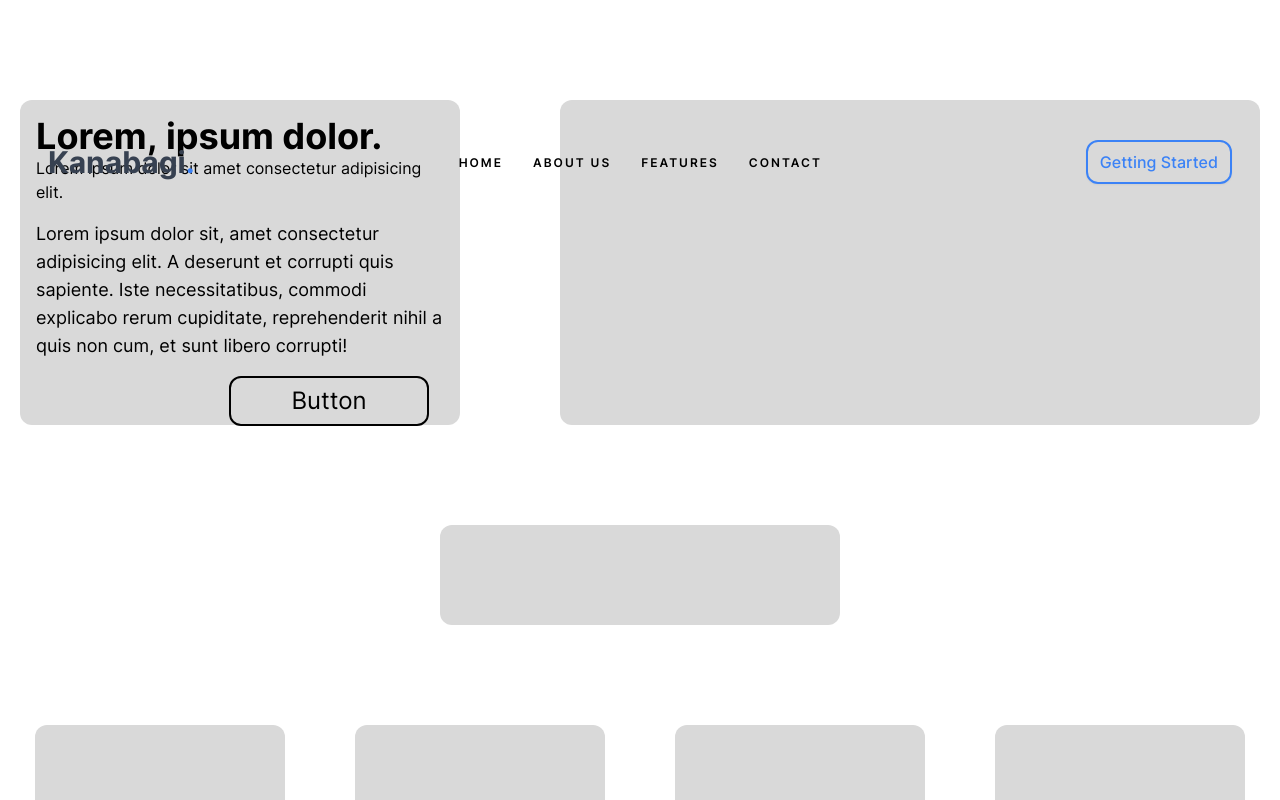
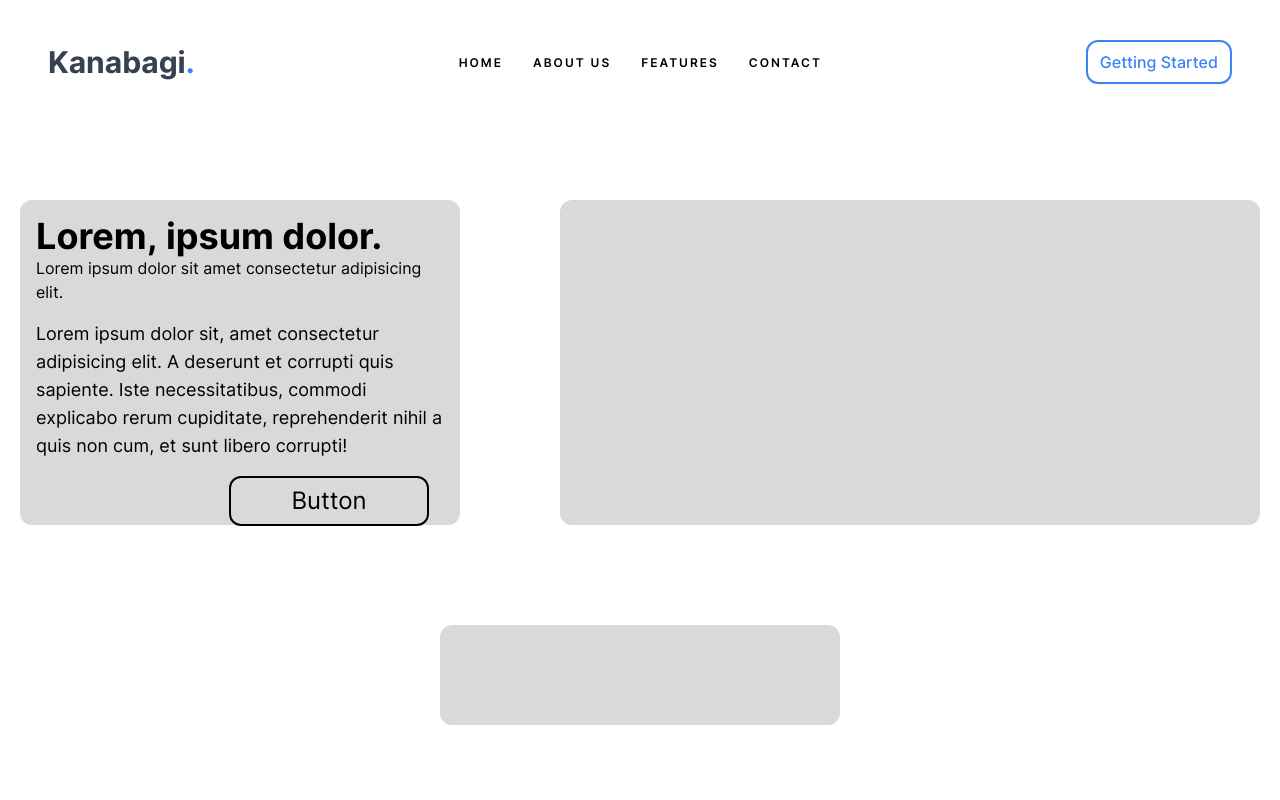
Before and after one commit to alfathnafidz123/drizycraft, a Next.js app: page /dashboard in a window 1280 px wide. Shown: the top 800 px of the page. Built offline with nearby package versions, Linux system fonts and the light colour scheme.

Commit message:
Mengubah mt-[100px] ke pt-[200px] pada jumbotron

```diff
--- a/src/components/home/jumbotron.section.tsx
+++ b/src/components/home/jumbotron.section.tsx
@@ -1,5 +1,5 @@
 const JumbotronSection = () => {
-  return <section className="mt-[100px] mb-[100px]">
+  return <section className="pt-[200px] mb-[100px]">
   <div className="container mx-auto">
     <div className="flex justify-center h-[325px] gap-[100px]">
       <div className="flex flex-wrap w-[440px] bg-[#D9D9D9] rounded-[12px]">
```
